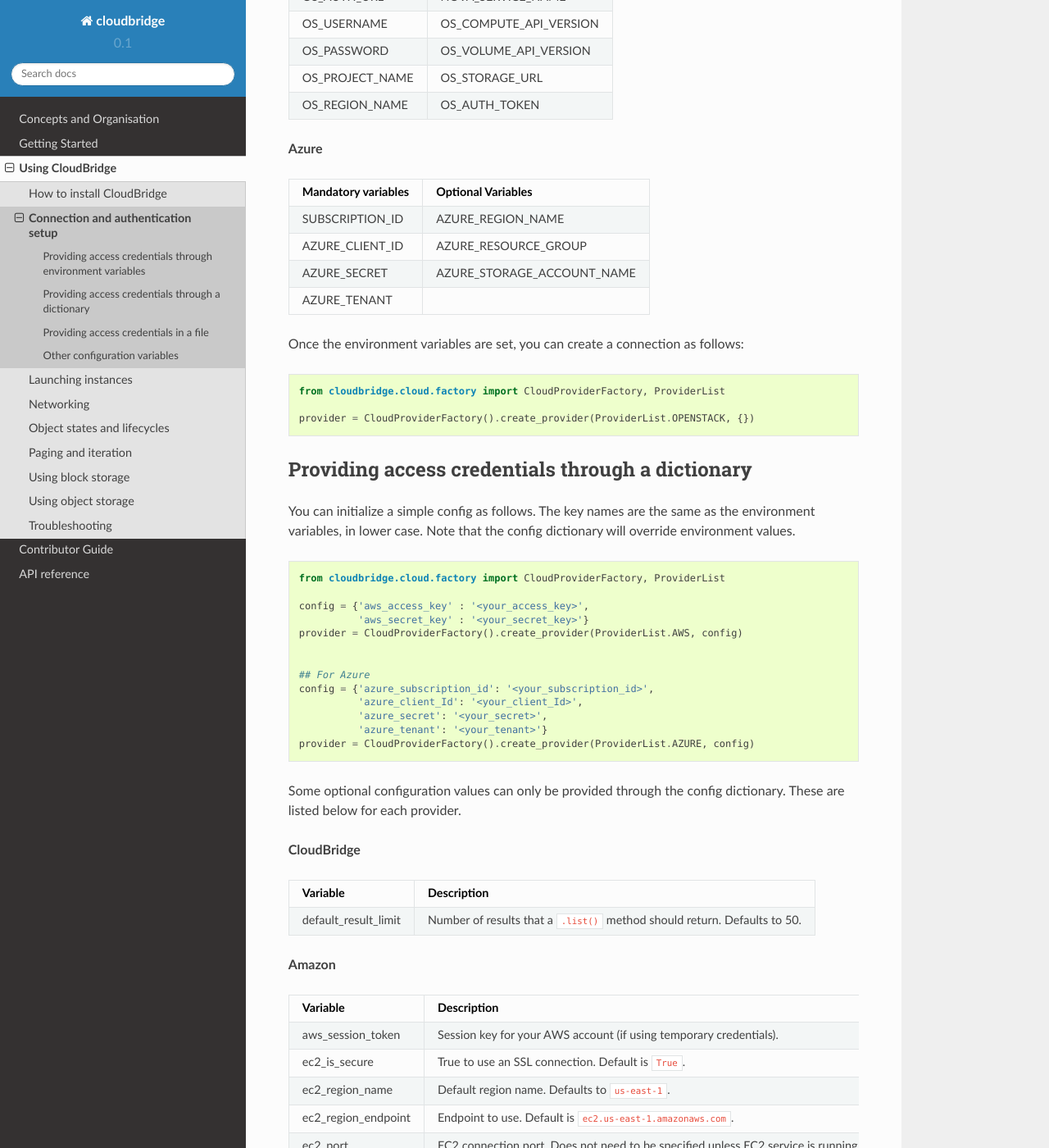
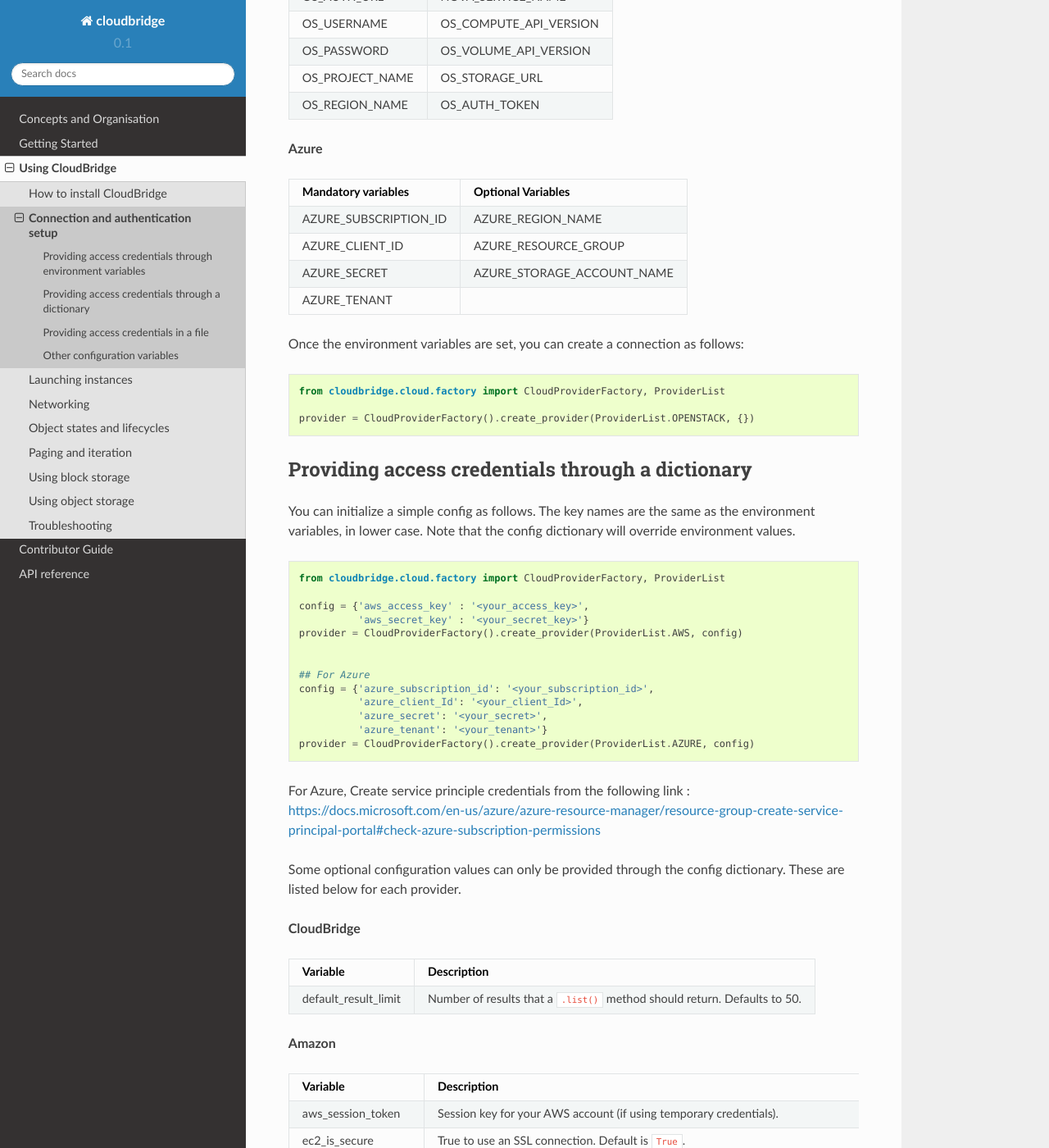
Before and after one commit to CloudVE/cloudbridge, a Sphinx documentation site: the page built from docs/topics/setup.rst, in a window 1280 px wide and 1400 px high, scrolled down 737 px. Shown: the whole window at 82% size. Built offline with Sphinx 7.4.7 and the Read the Docs theme 2.0.0, drawn with Linux system fonts in a browser that asks for light colours.

Commit message:
Updated setup.py
Create service principle credentials added

```diff
--- a/docs/topics/setup.rst
+++ b/docs/topics/setup.rst
@@ -35,14 +35,14 @@
 
 **Azure**
 
-===================  ==================
-Mandatory variables  Optional Variables
-===================  ==================
-SUBSCRIPTION_ID		 AZURE_REGION_NAME
-AZURE_CLIENT_ID		 AZURE_RESOURCE_GROUP
-AZURE_SECRET		 AZURE_STORAGE_ACCOUNT_NAME
+======================  ==================
+Mandatory variables     Optional Variables
+======================  ==================
+AZURE_SUBSCRIPTION_ID   AZURE_REGION_NAME
+AZURE_CLIENT_ID		    AZURE_RESOURCE_GROUP
+AZURE_SECRET		    AZURE_STORAGE_ACCOUNT_NAME
 AZURE_TENANT
-===================  ==================
+======================  ==================
 
 
 Once the environment variables are set, you can create a connection as follows:
@@ -75,6 +75,9 @@
               'azure_secret': '<your_secret>',
               'azure_tenant': '<your_tenant>'}
     provider = CloudProviderFactory().create_provider(ProviderList.AZURE, config)
+
+For Azure, Create service principle credentials from the following link :
+https://docs.microsoft.com/en-us/azure/azure-resource-manager/resource-group-create-service-principal-portal#check-azure-subscription-permissions
 
 Some optional configuration values can only be provided through the config
 dictionary. These are listed below for each provider.
```
